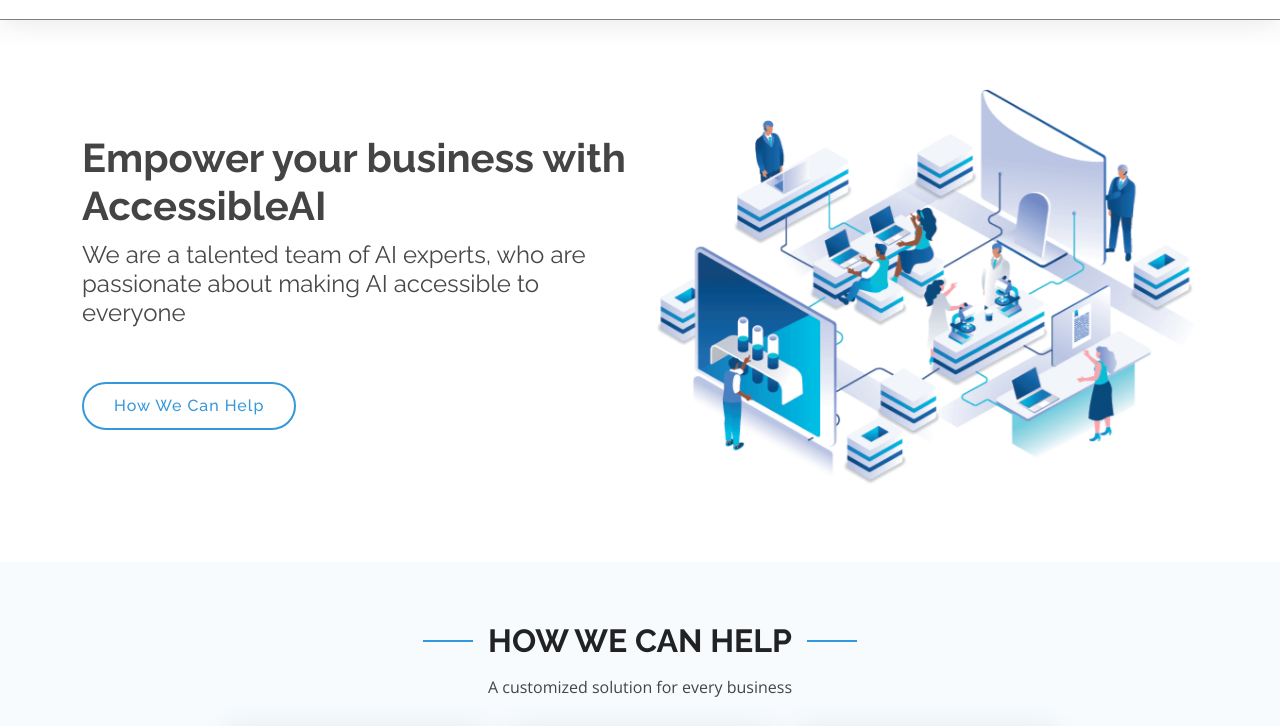
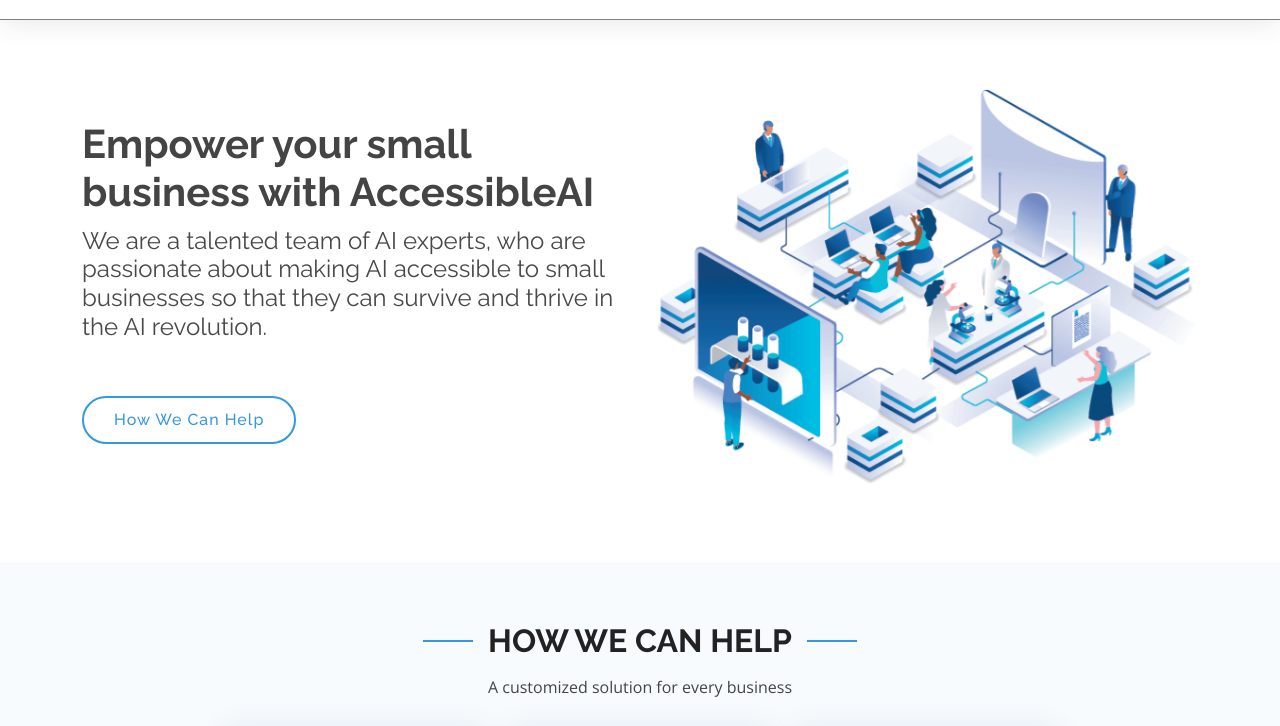
Before and after one commit to tahmidawal/AccessibleAIWebsite, a plain HTML site: page index.html in a window 1280 px wide. Shown: the part 68-794 px from the top of the page. Drawn offline with nearby package versions, Linux system fonts and the light colour scheme.

Commit message:
Update index.html

```diff
--- a/index.html
+++ b/index.html
@@ -100,11 +100,11 @@
     <div class="container">
       <div class="row">
         <div class="col-lg-6 pt-5 pt-lg-0 order-2 order-lg-1 d-flex flex-column justify-content-center">
-          <h1 data-aos="fade-in" class="font-weight-bold">Empower your business with AccessibleAI</h1>
+          <h1 data-aos="fade-in" class="font-weight-bold">Empower your small business with AccessibleAI</h1>
           <h2 data-aos="fade-in" data-aos-delay="400" class="hero-row-padding" style="font-weight: normal;">We are a
             talented team of AI experts, who
             are passionate about
-            making AI accessible to everyone
+            making AI accessible to small businesses so that they can survive and thrive in the AI revolution.
           </h2>
           <div data-aos="fade-in" data-aos-delay="800">
             <a href="#services" class="btn-get-started scrollto">How We Can Help</a>
```
